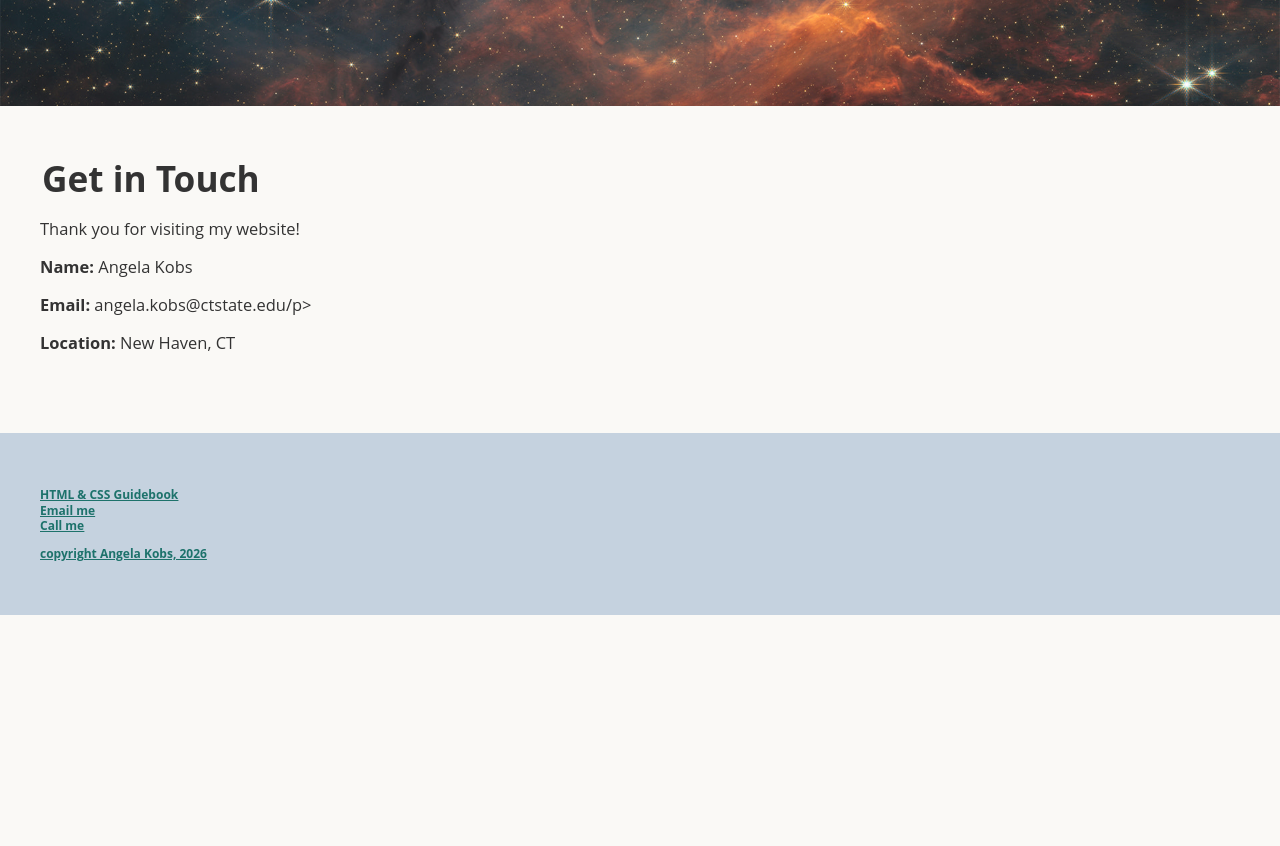
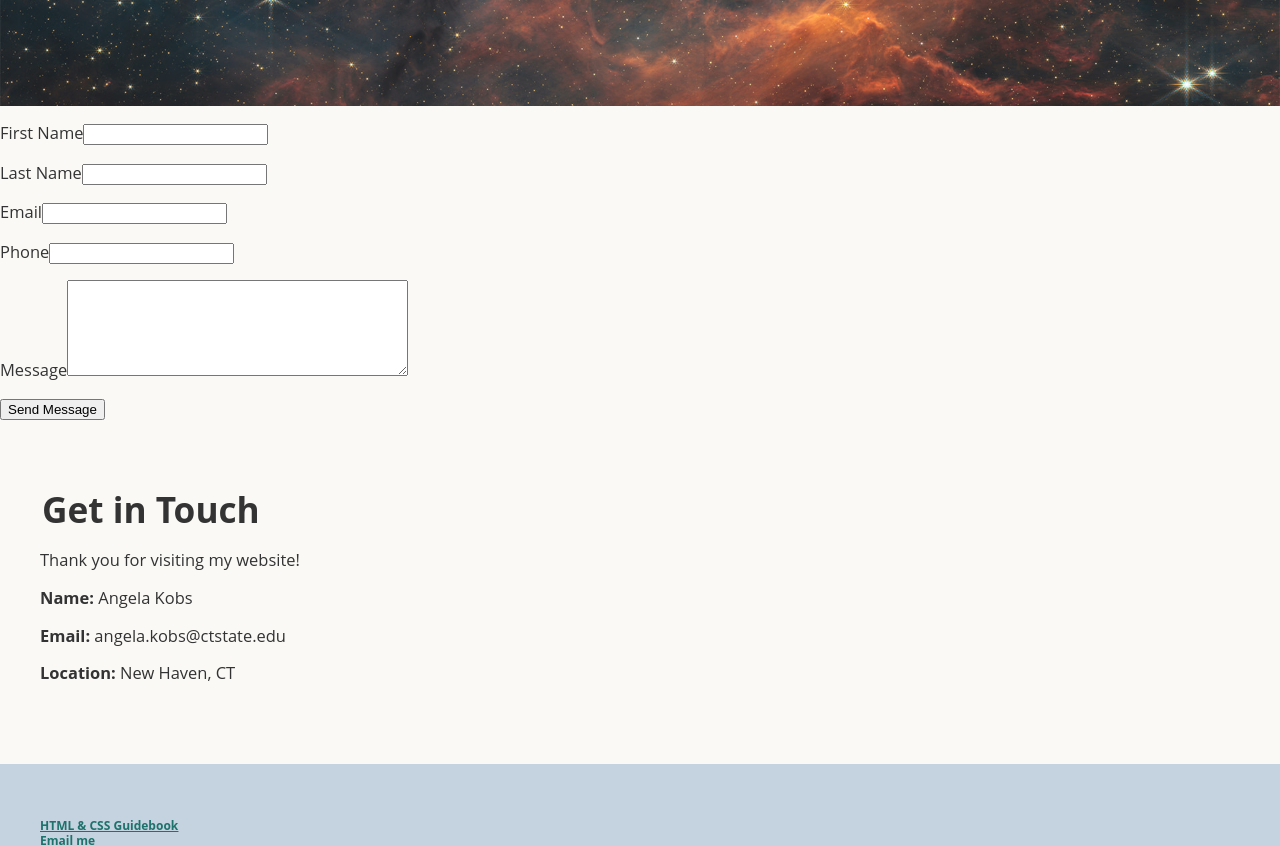
Before and after one commit to angelakobs6/gra2600-kobs, a plain HTML site: page contact.html in a window 1280 px wide. Shown: the part 720-1566 px from the top of the page. Before the commit the page ends 1335 px from the top, so only its background shows below. Drawn offline with Linux system fonts and the light colour scheme.

Commit message:
contact form formspring

```diff
--- a/contact.html
+++ b/contact.html
@@ -20,6 +20,15 @@
   <h1 class="hero-title">Contact Me</h1>
   <p class="hero-text">Get in touch!</p>
 
+  <form action="https://formspree.io/f/xbgogael" method="POST" id="contact-form">
+<p><label for="first-name">First Name</label><input type="text" id="first-name" name="first-name"></p>
+<p><label for="last-name">Last Name</label><input type="text" id="last-name" name="last-name"></p>
+<p><label for="email">Email</label><input type="email" id="email" name="email" required></p>
+<p><label for="phone">Phone</label><input type="tel" id="phone" name="phone" class="phone"></p>
+<p><label for="message">Message</label><textarea id="message" name="message" rows="6" cols="40"></textarea></p>
+<p><button type="submit">Send Message</button></p>
+</form>
+
 </div>
 <div class="wrapper">
 <!-- TEXT BLOCK: heading + paragraph -->
@@ -33,7 +42,7 @@
 
 <p><strong>Name:</strong> Angela Kobs</p>
 
-<p><strong>Email:</strong> angela.kobs@ctstate.edu/p>
+<p><strong>Email:</strong> angela.kobs@ctstate.edu</p>
 
 <p><strong>Location:</strong> New Haven, CT</p>
 
@@ -43,6 +52,9 @@
   </div>
 </main>
 
+
+
+
 <!-- PAGE BOTTOM: filled in from footer.html -->
 <div id="page-bottom"></div>
 
```
